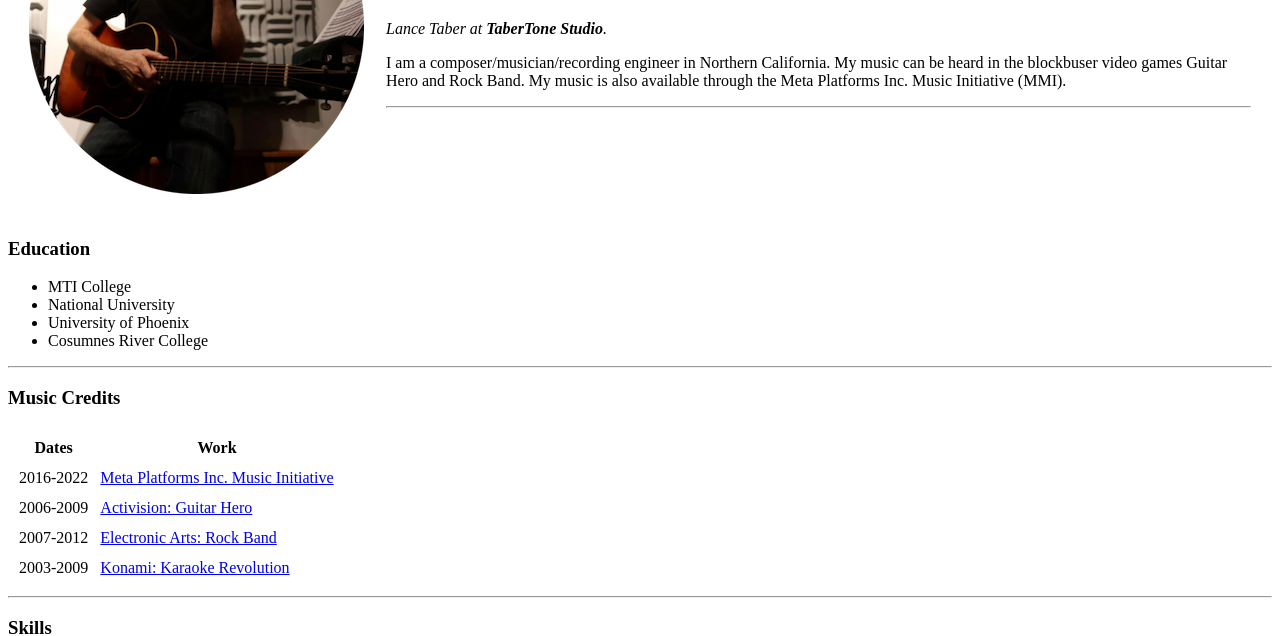
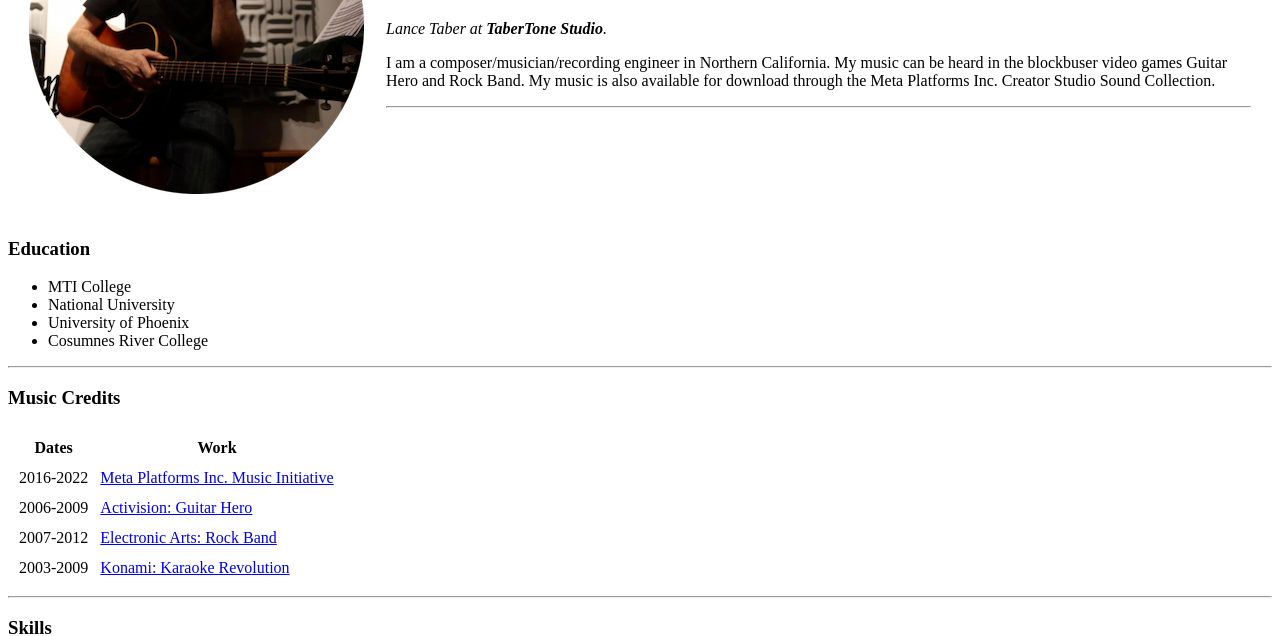
Before and after one commit to elltabes/TaberTone, a plain HTML site: page index.html in a window 1280 px wide. Shown: the part 170-806 px from the top of the page. Drawn offline with Linux system fonts and the light colour scheme.

Commit message:
TaberTone Edited index.html

```diff
--- a/index.html
+++ b/index.html
@@ -12,7 +12,7 @@
     <td>
       <h1>TaberTone Productions</h1>
       <p><em>Lance Taber at <strong>TaberTone Studio</strong>.</em></p>
-      <p>I am a composer/musician/recording engineer in Northern California. My music can be heard in the blockbuser video games   Guitar Hero and Rock Band. My music is also available through the Meta Platforms Inc. Music Initiative (MMI).</p>
+      <p>I am a composer/musician/recording engineer in Northern California. My music can be heard in the blockbuser video games   Guitar Hero and Rock Band. My music is also available for download through the Meta Platforms Inc. Creator Studio Sound Collection.</p>
       <hr>
     </td>
   </table>
```
